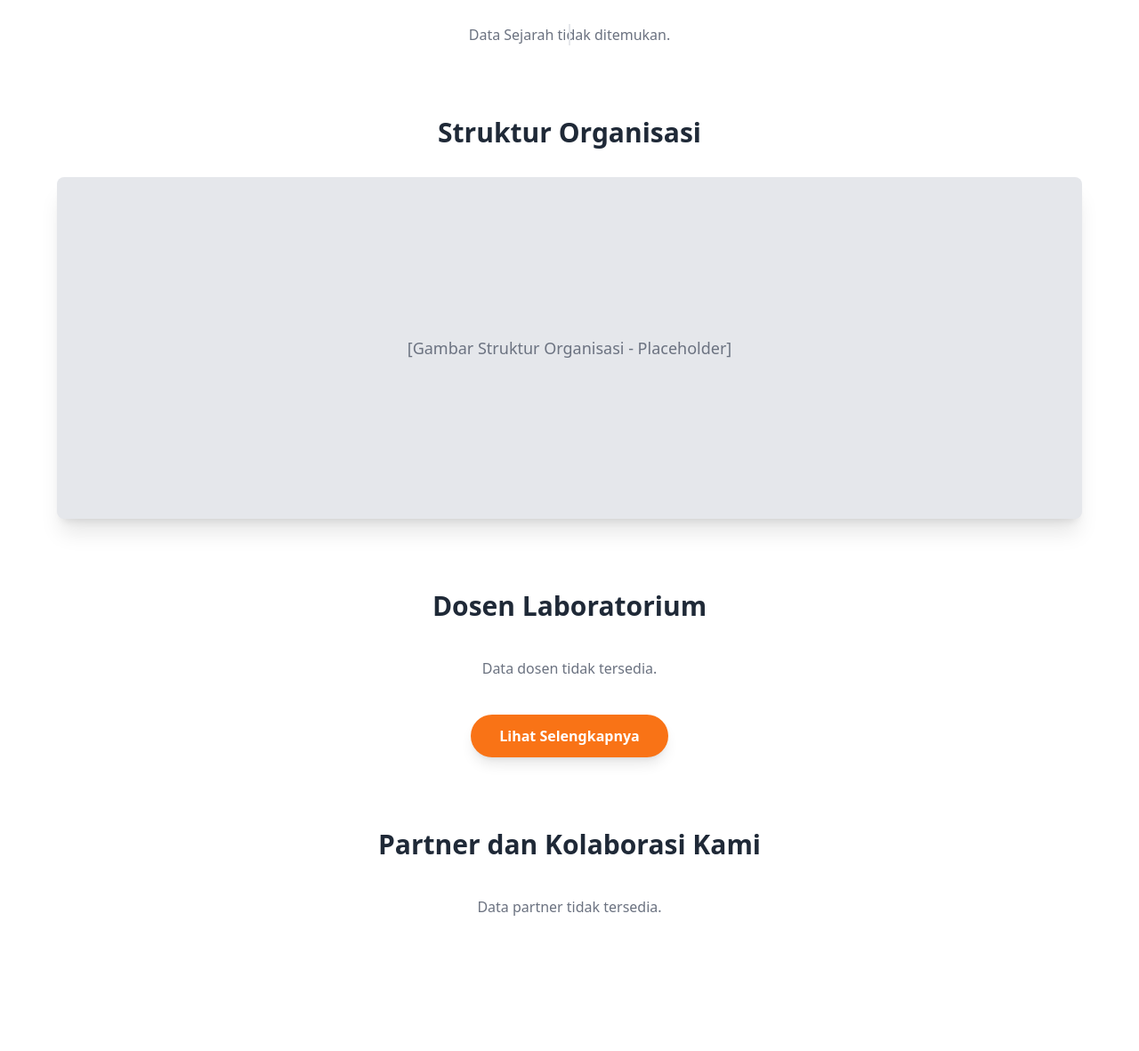
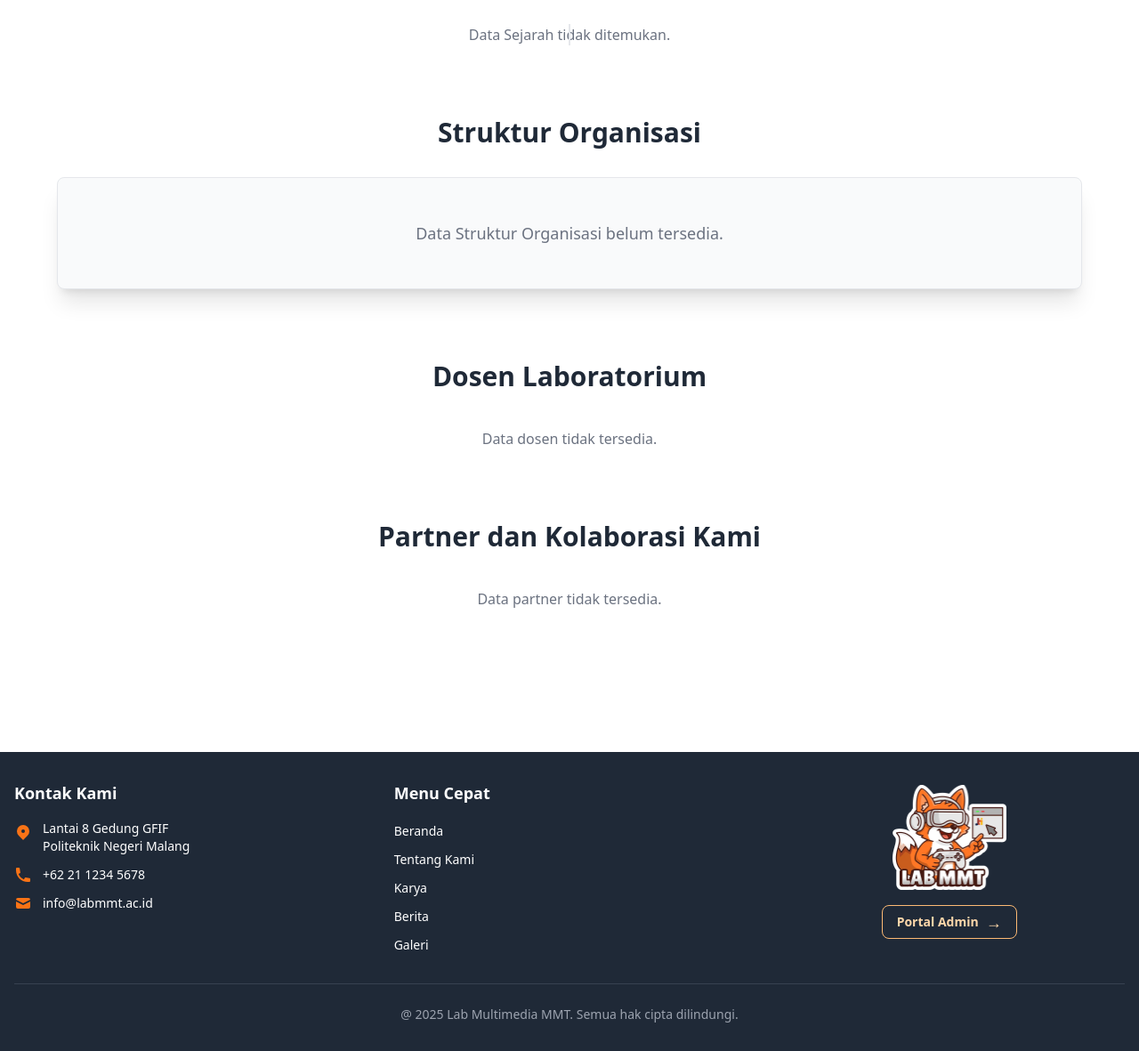
Before and after one commit to furalmiqbadi/pbl, a PHP site: page /view/about.php in a window 1280 px wide. Shown: the part 721-1902 px from the top of the page at 89% size. Run offline with PHP 8.4, Linux system fonts and the light colour scheme; some libraries are stand-ins or nearby versions.

Commit message:
fix_about

```diff
--- a/view/about.php
+++ b/view/about.php
@@ -10,7 +10,7 @@ $dosen = $data_About['dosen'] ?? [];
 $partner = $data_About['partner'] ?? [];
 ?>
 
-<?php include __DIR__ . '/../layouts/header.php';;?>
+<?php include __DIR__ . '/../layouts/header.php'; ?>
 
 <!DOCTYPE html>
 <html lang="id">
@@ -19,6 +19,8 @@ $partner = $data_About['partner'] ?? [];
     <meta name="viewport" content="width=device-width, initial-scale=1.0">
     <title>Tentang Kami</title>
     <script src="https://cdn.tailwindcss.com"></script>
+    <link rel="stylesheet" href="https://cdnjs.cloudflare.com/ajax/libs/font-awesome/6.4.0/css/all.min.css">
+
     <style>
         .color-orange-brand { color: #f97316; }
         .bg-orange-brand { background-color: #f97316; }
@@ -38,6 +40,22 @@ $partner = $data_About['partner'] ?? [];
                 left: 20px;
             }
         }
+
+        /* Custom Scrollbar untuk Dosen */
+        .scrollbar-thin::-webkit-scrollbar {
+            height: 6px;
+        }
+        .scrollbar-thin::-webkit-scrollbar-track {
+            background: #f1f1f1;
+            border-radius: 10px;
+        }
+        .scrollbar-thin::-webkit-scrollbar-thumb {
+            background: #fed7aa;
+            border-radius: 10px;
+        }
+        .scrollbar-thin::-webkit-scrollbar-thumb:hover {
+            background: #fdba74;
+        }
     </style>
 </head>
 <body class="bg-white text-gray-800">
@@ -45,7 +63,8 @@ $partner = $data_About['partner'] ?? [];
     <main class="container mx-auto px-4 py-12">
 
         <section class="bg-white pt-24 pb-12 text-center">
-    <div class="max-w-screen-xl mx-auto px-4"> <h1 class="font-heading font-bold text-3xl md:text-4xl text-brand-dark mb-2">
+            <div class="max-w-screen-xl mx-auto px-4">
+                <h1 class="font-heading font-bold text-3xl md:text-4xl text-brand-dark mb-2">
                     Tentang Kami
                 </h1>
                 <p class="font-sans text-gray-500 text-sm md:text-base">
@@ -53,21 +72,16 @@ $partner = $data_About['partner'] ?? [];
                 </p>
             </div>
         </section>
+
         <section class="mb-20">
             <div class="flex flex-col md:flex-row gap-8 max-w-6xl mx-auto">
-
                 <div class="md:w-1/2 border p-6 rounded-lg shadow-lg">
                     <h3 class="text-2xl font-semibold mb-4 text-gray-900">Visi Kami</h3>
-                    <p class="text-gray-600 leading-relaxed">
-                        <?php echo htmlspecialchars($visi); ?>
-                    </p>
+                    <p class="text-gray-600 leading-relaxed"><?php echo htmlspecialchars($visi); ?></p>
                 </div>
-
                 <div class="md:w-1/2 border p-6 rounded-lg shadow-lg">
                     <h3 class="text-2xl font-semibold mb-4 text-gray-900">Misi Kami</h3>
-                    <p class="text-gray-600 leading-relaxed">
-                        <?php echo htmlspecialchars($misi); ?>
-                    </p>
+                    <p class="text-gray-600 leading-relaxed"><?php echo htmlspecialchars($misi); ?></p>
                 </div>
             </div>
         </section>
@@ -81,12 +95,13 @@ $partner = $data_About['partner'] ?? [];
                             <div class="bg-white p-6 text-center border rounded-xl shadow-md transition duration-300 hover:shadow-lg">
                                 <div class="w-16 h-16 rounded-full bg-orange-100 flex items-center justify-center mx-auto mb-4 border-2 border-orange-200">
                                     <?php if (!empty($item['gambar_nilai'])): ?>
-                                        <img src="<?php echo htmlspecialchars($item['gambar_nilai']); ?>" alt="Icon" class="w-10 h-10 object-contain">
+                                        <img src="<?php echo htmlspecialchars('assets/images/uploads/' . $item['gambar_nilai']); ?>" alt="Icon" class="w-10 h-10 object-contain">
                                     <?php else: ?>
-                                        <svg class="w-8 h-8 color-orange-brand" fill="none" stroke="currentColor" viewBox="0 0 24 24" xmlns="http://www.w3.org/2000/svg"><path stroke-linecap="round" stroke-linejoin="round" stroke-width="2" d="M9.663 17h4.673M12 3v18"></path></svg>
+                                        <svg class="w-8 h-8 color-orange-brand" fill="none" stroke="currentColor" viewBox="0 0 24 24"><path stroke-linecap="round" stroke-linejoin="round" stroke-width="2" d="M9.663 17h4.673M12 3v18"></path></svg>
                                     <?php endif; ?>
                                 </div>
                                 <h4 class="font-semibold text-lg text-gray-900"><?php echo htmlspecialchars($item['judul']); ?></h4>
+                                <p class="text-sm text-gray-500 mt-2"><?php echo htmlspecialchars($item['deskripsi'] ?? ''); ?></p>
                             </div>
                         </div>
                     <?php endforeach; ?>
@@ -100,7 +115,6 @@ $partner = $data_About['partner'] ?? [];
             <h3 class="text-3xl font-bold text-center mb-16 text-gray-800">Sejarah & Perjalanan</h3>
             <div class="relative max-w-4xl mx-auto">
                 <div class="timeline-line"></div>
-
                 <?php if (!empty($sejarah)): ?>
                     <?php $i = 0; foreach ($sejarah as $event): ?>
                         <?php
@@ -111,14 +125,15 @@ $partner = $data_About['partner'] ?? [];
                         ?>
                         <div class="mb-8 flex justify-center w-full">
                             <div class="flex flex-col md:flex-row w-full items-center <?php echo $align_class; ?>">
-
                                 <div class="w-full md:w-1/2 p-2 <?php echo $content_order; ?>">
                                     <div class="p-4 border rounded-lg shadow-md bg-white">
+                                        <span class="inline-block bg-orange-100 text-orange-600 text-xs font-bold px-2 py-1 rounded mb-2">
+                                            <?php echo htmlspecialchars($event['tahun'] ?? ''); ?>
+                                        </span>
                                         <h4 class="font-bold text-xl color-orange-brand"><?php echo htmlspecialchars($event['judul']); ?></h4>
                                         <p class="text-sm text-gray-600 mt-1"><?php echo htmlspecialchars($event['isi']); ?></p>
                                     </div>
                                 </div>
-
                                 <div class="relative w-full md:w-auto flex justify-center items-center h-full order-2">
                                     <div class="z-10 w-4 h-4 rounded-full bg-orange-brand border-4 border-white shadow-md"></div>
                                 </div>
@@ -133,61 +148,61 @@ $partner = $data_About['partner'] ?? [];
 
         <section class="mb-20">
             <h3 class="text-3xl font-bold text-center mb-8 text-gray-800">Struktur Organisasi</h3>
-            <div class="max-w-6xl mx-auto bg-gray-200 h-96 rounded-lg shadow-xl flex items-center justify-center text-gray-500 text-lg font-medium">
+            <div class="max-w-6xl mx-auto bg-gray-50 rounded-lg shadow-xl flex items-center justify-center text-gray-500 text-lg font-medium overflow-hidden border border-gray-200">
                 <?php if ($organisasi): ?>
-                    <img src="<?php echo htmlspecialchars($organisasi); ?>" alt="Struktur Organisasi" class="w-full h-full object-contain p-4">
+                    <img src="<?php echo htmlspecialchars($organisasi); ?>" alt="Struktur Organisasi" class="w-full h-auto object-contain">
                 <?php else: ?>
-                    [Gambar Struktur Organisasi - Placeholder]
+                    <div class="p-12 text-center">Data Struktur Organisasi belum tersedia.</div>
                 <?php endif; ?>
             </div>
         </section>
 
         <section class="mb-20">
             <h3 class="text-3xl font-bold text-center mb-10 text-gray-800">Dosen Laboratorium</h3>
-            <div class="grid grid-cols-2 md:grid-cols-3 lg:grid-cols-6 gap-6 max-w-7xl mx-auto">
+
             <?php if (!empty($dosen)): ?>
+                <div class="flex overflow-x-auto pb-8 gap-6 px-4 snap-x snap-mandatory scrollbar-thin">
                     <?php foreach ($dosen as $pic): ?>
-                        <div class="flex flex-col items-center text-center p-4">
+                        <div class="flex-shrink-0 w-64 snap-center flex flex-col items-center text-center p-5 bg-white rounded-xl shadow-sm border border-gray-100 hover:shadow-md transition group">
                             <?php if (!empty($pic['gambar_tim'])): ?>
-                                <img src="<?php echo htmlspecialchars($pic['gambar_tim']); ?>" alt="<?php echo htmlspecialchars($pic['nama']); ?>" class="w-24 h-24 rounded-full object-cover mb-3 bg-gray-100 border-2 border-gray-200">
+                                <img src="<?php echo htmlspecialchars($pic['gambar_tim']); ?>" alt="<?php echo htmlspecialchars($pic['nama']); ?>" class="w-24 h-24 rounded-full object-cover mb-4 bg-gray-100 border-2 border-gray-200 group-hover:border-orange-300 transition">
                             <?php else: ?>
-                                <div class="w-24 h-24 rounded-full bg-gray-300 mb-3 flex items-center justify-center">
-                                    <svg class="w-10 h-10 text-gray-500" fill="currentColor" viewBox="0 0 24 24"><path d="M24 20.993V24H0v-3.007a12 12 0 0112-12c3.045 0 5.87 1.096 8.016 3.007M12 0C7.589 0 4 3.589 4 8s3.589 8 8 8 8-3.589 8-8-3.589-8-8-8z"/></svg>
+                                <div class="w-24 h-24 rounded-full bg-gray-200 mb-4 flex items-center justify-center text-gray-400">
+                                    <i class="fas fa-user text-3xl"></i>
                                 </div>
                             <?php endif; ?>
 
-                            <p class="font-semibold text-gray-900 leading-tight"><?php echo htmlspecialchars($pic['nama']); ?></p>
-                            <p class="text-sm text-gray-500 mb-2"><?php echo htmlspecialchars($pic['jabatan']); ?></p>
+                            <p class="font-semibold text-gray-900 leading-tight text-base mb-1"><?php echo htmlspecialchars($pic['nama']); ?></p>
+                            <p class="text-xs text-gray-500 mb-4 uppercase tracking-wide"><?php echo htmlspecialchars($pic['jabatan']); ?></p>
 
-                            <div class="flex space-x-2">
+                            <div class="flex space-x-4 mt-auto">
                                 <?php if (!empty($pic['link_linkedin'])): ?>
-                                    <a href="<?php echo htmlspecialchars($pic['link_linkedin']); ?>" target="_blank" class="text-gray-400 hover:text-blue-700">
-
-[Image of LinkedIn icon]
+                                    <a href="<?php echo htmlspecialchars($pic['link_linkedin']); ?>" target="_blank"
+                                       class="text-gray-400 hover:text-blue-700 transition-transform duration-300 hover:scale-125">
+                                        <i class="fab fa-linkedin text-xl"></i>
                                     </a>
                                 <?php endif; ?>
+
                                 <?php if (!empty($pic['link_instagram'])): ?>
-                                    <a href="<?php echo htmlspecialchars($pic['link_instagram']); ?>" target="_blank" class="text-gray-400 hover:text-pink-600">
-
-[Image of Instagram icon]
+                                    <a href="<?php echo htmlspecialchars($pic['link_instagram']); ?>" target="_blank"
+                                       class="text-gray-400 hover:text-pink-600 transition-transform duration-300 hover:scale-125">
+                                        <i class="fab fa-instagram text-xl"></i>
                                     </a>
                                 <?php endif; ?>
+
                                 <?php if (!empty($pic['link_github'])): ?>
-                                    <a href="<?php echo htmlspecialchars($pic['link_github']); ?>" target="_blank" class="text-gray-400 hover:text-gray-800"> </a>
+                                    <a href="<?php echo htmlspecialchars($pic['link_github']); ?>" target="_blank"
+                                       class="text-gray-400 hover:text-gray-800 transition-transform duration-300 hover:scale-125">
+                                        <i class="fab fa-github text-xl"></i>
+                                    </a>
                                 <?php endif; ?>
                             </div>
                         </div>
                     <?php endforeach; ?>
+                </div>
             <?php else: ?>
                 <p class="col-span-full text-center text-gray-500">Data dosen tidak tersedia.</p>
             <?php endif; ?>
-            </div>
-
-            <div class="text-center mt-10">
-                <a href="#" class="inline-block px-8 py-3 bg-orange-brand text-white font-semibold rounded-full shadow-lg hover:bg-orange-700 transition duration-300">
-                    Lihat Selengkapnya
-                </a>
-            </div>
         </section>
 
         <section class="mb-10">
@@ -195,9 +210,11 @@ $partner = $data_About['partner'] ?? [];
             <div class="flex flex-wrap justify-center gap-8 max-w-7xl mx-auto">
                 <?php if (!empty($partner)): ?>
                     <?php foreach ($partner as $p): ?>
-                        <div class="w-32 h-20 flex items-center justify-center border border-gray-200 rounded-lg p-2 transition duration-300 hover:shadow-lg">
+                        <div class="w-32 h-24 flex items-center justify-center border border-gray-200 rounded-xl p-4 bg-white transition duration-300 hover:shadow-xl hover:border-orange-200">
                             <?php if (!empty($p['gambar_brand'])): ?>
-                                <img src="<?php echo htmlspecialchars($p['gambar_brand']); ?>" alt="<?php echo htmlspecialchars($p['nama_brand']); ?>" class="max-h-full max-w-full object-contain filter grayscale hover:grayscale-0">
+                                <img src="<?php echo htmlspecialchars($p['gambar_brand']); ?>"
+                                     alt="<?php echo htmlspecialchars($p['nama_brand']); ?>"
+                                     class="max-h-full max-w-full object-contain transition-transform duration-300 hover:scale-110">
                             <?php else: ?>
                                 <span class="text-sm font-medium text-gray-500 text-center leading-snug"><?php echo htmlspecialchars($p['nama_brand']); ?></span>
                             <?php endif; ?>
```
Lines whose indentation alone changed are shown as unchanged.
